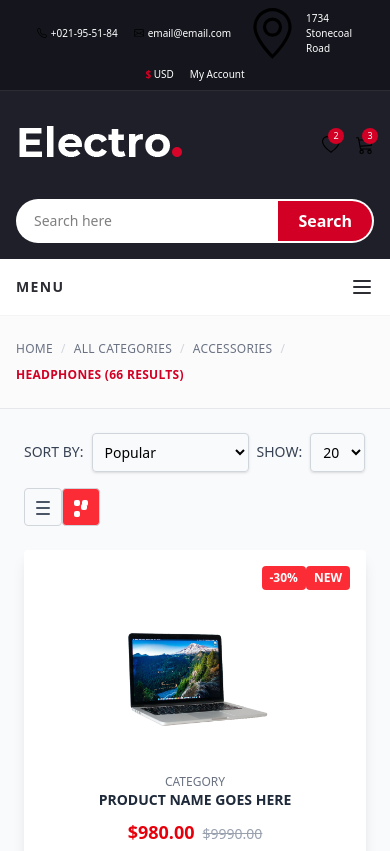
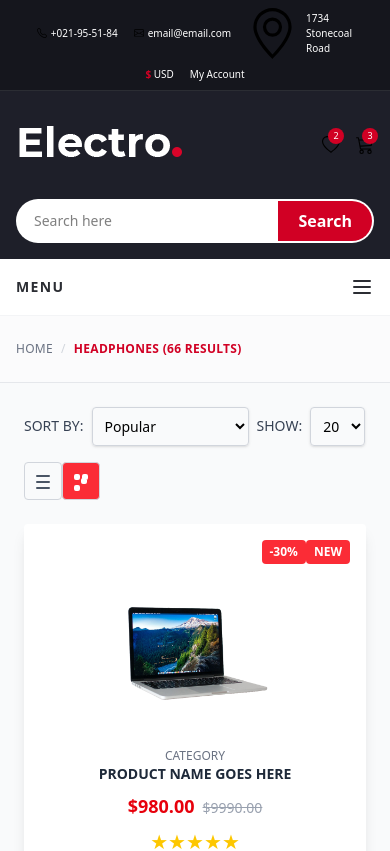
Before and after one commit to HamzaIshfaq123/fullstack-ecommerce-site, a React (Vite) app in the folder Client/: page /store in a window 390 px wide. Shown: the top 851 px of the page. Built offline with nearby package versions, Linux system fonts and the light colour scheme.

Commit message:
Day 6: Setting up React router

```diff
--- a/Client/package.json
+++ b/Client/package.json
@@ -22,6 +22,7 @@
     "react-bootstrap": "^2.10.10",
     "react-bootstrap-icons": "^1.11.6",
     "react-dom": "^19.2.0",
+    "react-router-dom": "^7.13.0",
     "react-svg-credit-card-payment-icons": "^5.1.2",
     "tailwindcss": "^4.1.18"
   },
--- a/Client/src/App.jsx
+++ b/Client/src/App.jsx
@@ -18,7 +18,7 @@ import "tailwindcss";
 import Footer from './components/Footer/footer';
 import Homepage from './components/Pages/Homepage/Homepage';
 import Store from './components/Pages/Store/Store';
-import Checkout from './components/Checkout/Checkout';
+import Checkout from './components/Pages/Checkout/Checkout';
 
 
 function App() {
@@ -34,4 +34,5 @@ function App() {
   )
 }
 
+
 export default App
--- a/Client/src/components/Header/Navbar.jsx
+++ b/Client/src/components/Header/Navbar.jsx
@@ -7,7 +7,7 @@ import product1 from '../../assets/images/product01.png'
 import { FontAwesomeIcon } from '@fortawesome/react-fontawesome';
 import { faFacebook } from '@fortawesome/free-brands-svg-icons'
 import { Telephone, Envelope, GeoAlt, Heart, Cart3, List, X, ArrowRightCircle } from 'react-bootstrap-icons';
-
+import { Link } from 'react-router-dom'
 import { Disclosure, DisclosureButton, DisclosurePanel, Menu, MenuButton, MenuItem, MenuItems } from '@headlessui/react'
 
 const Navbar = () => {
--- /dev/null
+++ b/Client/src/components/Layout/Layout.jsx
@@ -0,0 +1,27 @@
+import React from 'react'
+import { Outlet } from 'react-router-dom';
+import { useState } from 'react';
+import Navbar from '../Header/Navbar';
+import Footer from '../Footer/footer';
+
+const Layout = () => {
+
+  return (
+    <>
+      {/* Navbar gets the function to open the cart */}
+      <Navbar onCartToggle={() => setIsCartOpen(true)} />
+
+      {/* The Sidebar itself */}
+      {/* <Cart isOpen={isCartOpen} setIsOpen={setIsCartOpen} /> */}
+
+      {/* Outlet renders the specific page (Home, Store, etc.) */}
+      <main>
+        <Outlet />
+      </main>
+
+      <Footer />
+    </>
+  );
+};
+
+export default Layout
--- a/Client/src/components/Checkout/Checkout.jsx
+++ b/Client/src/components/Pages/Checkout/Checkout.jsx
@@ -1,4 +1,5 @@
 import React from 'react'
+import { Link } from 'react-router-dom'
 
 const Checkout = () => {
   return (
@@ -8,7 +9,7 @@ const Checkout = () => {
   <div className="container mx-auto px-4">
     <h3 className="text-2xl font-bold text-gray-800 uppercase tracking-tight">Checkout</h3>
     <ul className="flex items-center space-x-2 text-sm mt-2 text-gray-500">
-      <li><a href="#" className="hover:text-red-600 transition">Home</a></li>
+      <li><Link to="/" className="hover:text-red-600 transition">Home</Link></li>
       <li><span className="mx-2">/</span></li>
       <li className="text-red-600 font-medium">Checkout</li>
     </ul>
--- a/Client/src/components/Pages/Store/Store.jsx
+++ b/Client/src/components/Pages/Store/Store.jsx
@@ -1,33 +1,38 @@
 import React from 'react'
-import { useState } from 'react'
+import { useState, useRef } from 'react'
 import product1 from '../../../assets/images/product01.png'
+import { Link } from 'react-router-dom'
 
 const Store = () => {
+
     // const [isSideBarOpen, setIsSideBarOpen] = useState(false)
   return (
     <div>
+
+
       <div id="breadcrumb" className="bg-[#FBFBFC] border-b border-gray-200 py-6">
       <div className="container mx-auto px-4">
         <div className="flex items-center">
           <ul className="flex flex-wrap items-center gap-2 md:gap-4 text-[12px] md:text-sm font-medium uppercase tracking-wide">
             {/* Breadcrumb Item */}
             <li className="flex items-center gap-2 md:gap-4 text-gray-500 after:content-['/'] after:text-gray-300 last:after:content-none">
-              <a href="#" className="hover:text-[#D10024] transition-colors">
+              {/* <a href="#" className="hover:text-[#D10024] transition-colors">
                 Home
-              </a>
+              </a> */}
+              <Link to="/" className="hover:text-[#D10024] transition-colors"><li>Home</li></Link>
             </li>
 
-            <li className="flex items-center gap-2 md:gap-4 text-gray-500 after:content-['/'] after:text-gray-300 last:after:content-none">
+            {/* <li className="flex items-center gap-2 md:gap-4 text-gray-500 after:content-['/'] after:text-gray-300 last:after:content-none">
               <a href="#" className="hover:text-[#D10024] transition-colors">
                 All Categories
               </a>
-            </li>
+            </li> */}
 
-            <li className="flex items-center gap-2 md:gap-4 text-gray-500 after:content-['/'] after:text-gray-300 last:after:content-none">
+            {/* <li className="flex items-center gap-2 md:gap-4 text-gray-500 after:content-['/'] after:text-gray-300 last:after:content-none">
               <a href="#" className="hover:text-[#D10024] transition-colors">
                 Accessories
               </a>
-            </li>
+            </li> */}
 
             {/* Active Item */}
             <li className="text-[#D10024] font-bold">
--- a/Client/src/main.jsx
+++ b/Client/src/main.jsx
@@ -1,11 +1,41 @@
 import { StrictMode } from 'react'
 import { createRoot } from 'react-dom/client'
+import { createBrowserRouter , RouterProvider} from 'react-router-dom'
 import './index.css'
 import App from './App.jsx'
+import Store from './components/Pages/Store/Store.jsx'
+import Navbar from './components/Header/Navbar.jsx'
+import Footer from './components/Footer/footer.jsx'
+import Homepage from './components/Pages/Homepage/Homepage.jsx'
+import Checkout from './components/Pages/Checkout/Checkout.jsx'
+import Layout from './components/Layout/Layout.jsx'
 // import './components/styles/font-awesome.min.css'
+
+const router = createBrowserRouter([
+  {
+    path: '/',
+    element: <Layout />,
+    children: [
+      {
+        path: '/',
+        element: <Homepage />
+      },
+      {
+        path: '/store',
+        element: <Store />
+      },
+      {
+        path: '/checkout',
+        element: <Checkout />
+      },
+    ]
+  },
+]);
+
 
 createRoot(document.getElementById('root')).render(
   <StrictMode>
-    <App />
+    <RouterProvider router={router}/>
+    {/* <App /> */}
   </StrictMode>,
 )
```
Also changed, not shown: 1 other file (tests, documents, lock files or other folders).
